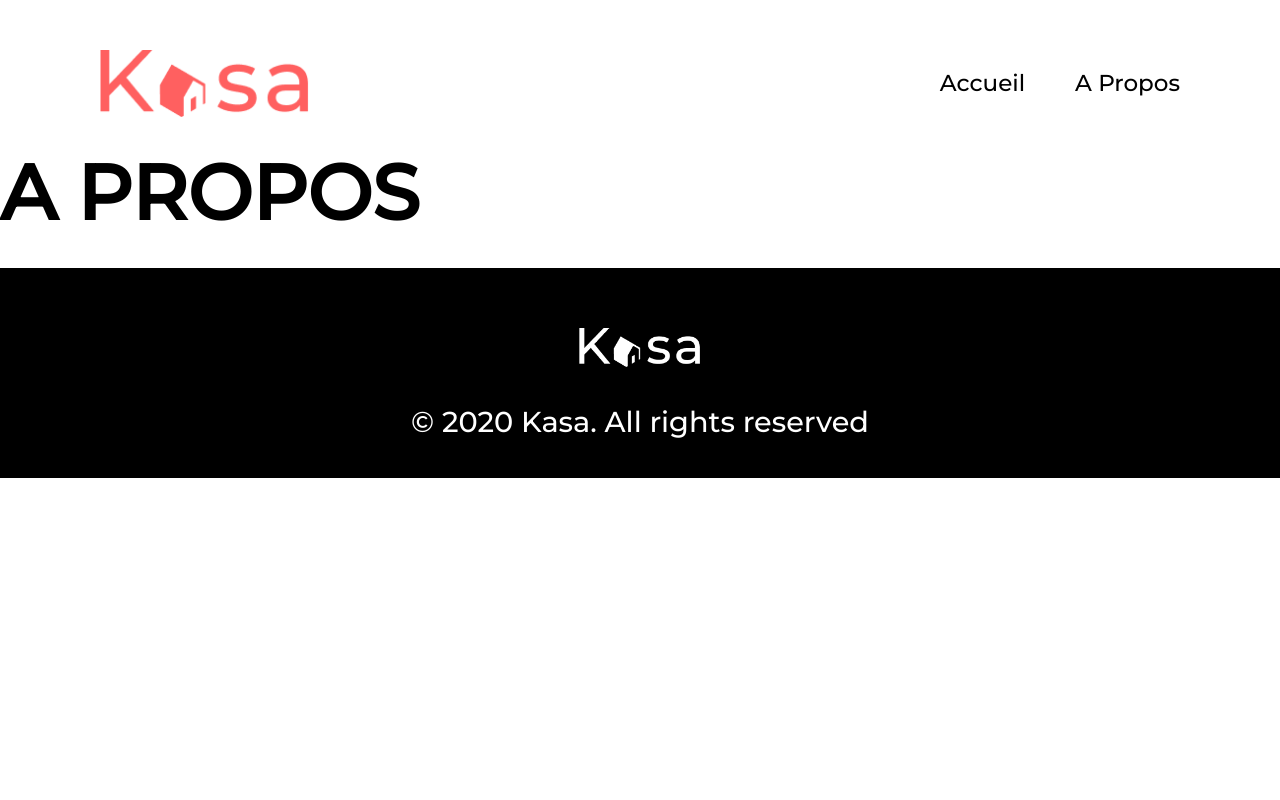
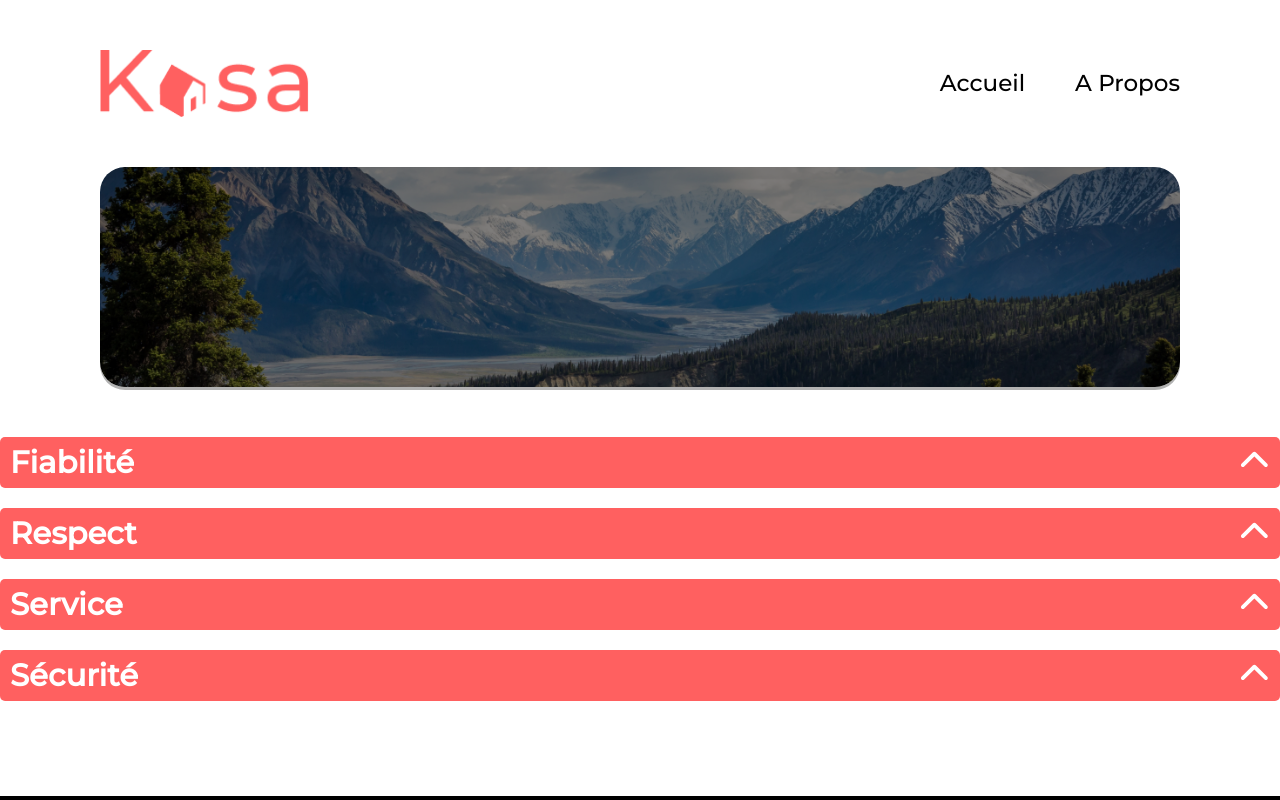
Before and after one commit to newke1234/OC_Projet6, a React (Create React App) app: page /About in a window 1280 px wide. Shown: the top 800 px of the page. Built offline with nearby package versions, Linux system fonts and the light colour scheme.

Commit message:
Mise en place des boites déroulantes sur la page About

```diff
--- /dev/null
+++ b/src/components/DropDownBox.jsx
@@ -0,0 +1,51 @@
+import React from 'react'
+import { useState } from 'react'
+import jsonData from '../datas/about-boxes.json'
+import '../styles/dropdown.scss'
+
+import { FontAwesomeIcon } from '@fortawesome/react-fontawesome'
+import { faChevronUp, faChevronDown } from '@fortawesome/free-solid-svg-icons'
+
+function AnimatedBoxGroup() {
+  const [openBoxes, setOpenBoxes] = useState([])
+
+  const toggleBox = (boxId) => {
+    setOpenBoxes((prevOpenBoxes) => {
+      if (prevOpenBoxes.includes(boxId)) {
+        return prevOpenBoxes.filter((id) => id !== boxId)
+      } else {
+        return [...prevOpenBoxes, boxId]
+      }
+    })
+  }
+
+  const isBoxOpen = (boxId) => {
+    return openBoxes.includes(boxId)
+  }
+
+  return (
+    <div className="animated-box-group">
+      {jsonData.map((box, index) => (
+        <div
+          key={index}
+          className={`box ${isBoxOpen(index) ? 'open' : ''}`}
+          onClick={() => toggleBox(index)}
+        >
+          <div className="box-title">
+            <div>{box.boxtitle}</div>
+            <div>
+              <FontAwesomeIcon
+                icon={isBoxOpen(index) ? faChevronDown : faChevronUp}
+              />
+            </div>
+          </div>
+          <div className="box-text-container">
+            <div className="box-text">{box.boxtext}</div>
+          </div>
+        </div>
+      ))}
+    </div>
+  )
+}
+
+export default AnimatedBoxGroup
--- a/src/pages/About/About.jsx
+++ b/src/pages/About/About.jsx
@@ -1,7 +1,16 @@
+// import React, { useState } from 'react'
+// import boxDatas from '../../datas/about-boxes.json'
+import Banner from '../../components/Banner'
+import AnimatedBoxGroup from '../../components/DropDownBox'
+import '../../styles/dropdown.scss'
+
 function About() {
+  // const [JsonBoxData] = useState(boxDatas)
+
   return (
     <div>
-      <h1>A PROPOS</h1>
+      <Banner />
+      <AnimatedBoxGroup />
     </div>
   )
 }
--- /dev/null
+++ b/src/styles/dropdown.scss
@@ -0,0 +1,49 @@
+$boxColor: #FF6060;
+$main-color: black;
+$secondary-color: white;
+$third-color: #F6F6F6;
+$border-radius: 5px;
+
+.animated-box-group {
+  display: flex;
+  flex-direction: column;
+  gap: 0px; /* Espacement entre les boîtes */
+}
+
+.box {
+  cursor: pointer;
+  transition: max-height 0.3s ease; /* Ajout de la transition */
+  overflow: hidden;
+  margin-bottom: 0; /* Ajustement de la marge inférieure */
+}
+
+.box-title {
+  display: flex;
+  flex-direction: row;
+  justify-content: space-between;
+  background-color: $boxColor;
+  border-radius: $border-radius;
+  font-weight: bold;
+  font-size: 0.8em;
+  color: $secondary-color;
+  padding: 0 10px 0 10px;
+  position: relative; /* Ajout de la position relative */
+  z-index: 2; /* Définir un z-index plus élevé */
+}
+
+.box-text-container {
+  font-size: 0.5em;
+  line-height: 25px;
+  transition: transform 0.3s ease, margin-top 0.3s ease;; /* Ajout de la transition pour la hauteur, l'opacité et la transformation */
+  background-color: $third-color; /* Ajout du fond blanc */
+  border-radius: 5px; /* Ajout du rayon de bordure */
+  padding: 10px; /* Ajout du remplissage */
+  transform: translateY(-100%); /* Déplacer le texte vers le haut pour le rendre invisible */
+  z-index: 1; /* Définir un z-index inférieur */
+  margin-top: -50px; /* Ajustement de la marge supérieure */
+}
+
+.box.open .box-text-container {
+  transform: translateY(0); /* Déplacer le texte vers le bas pour le rendre visible */
+  margin-top: 0; /* Réinitialiser la marge supérieure */
+}
```
